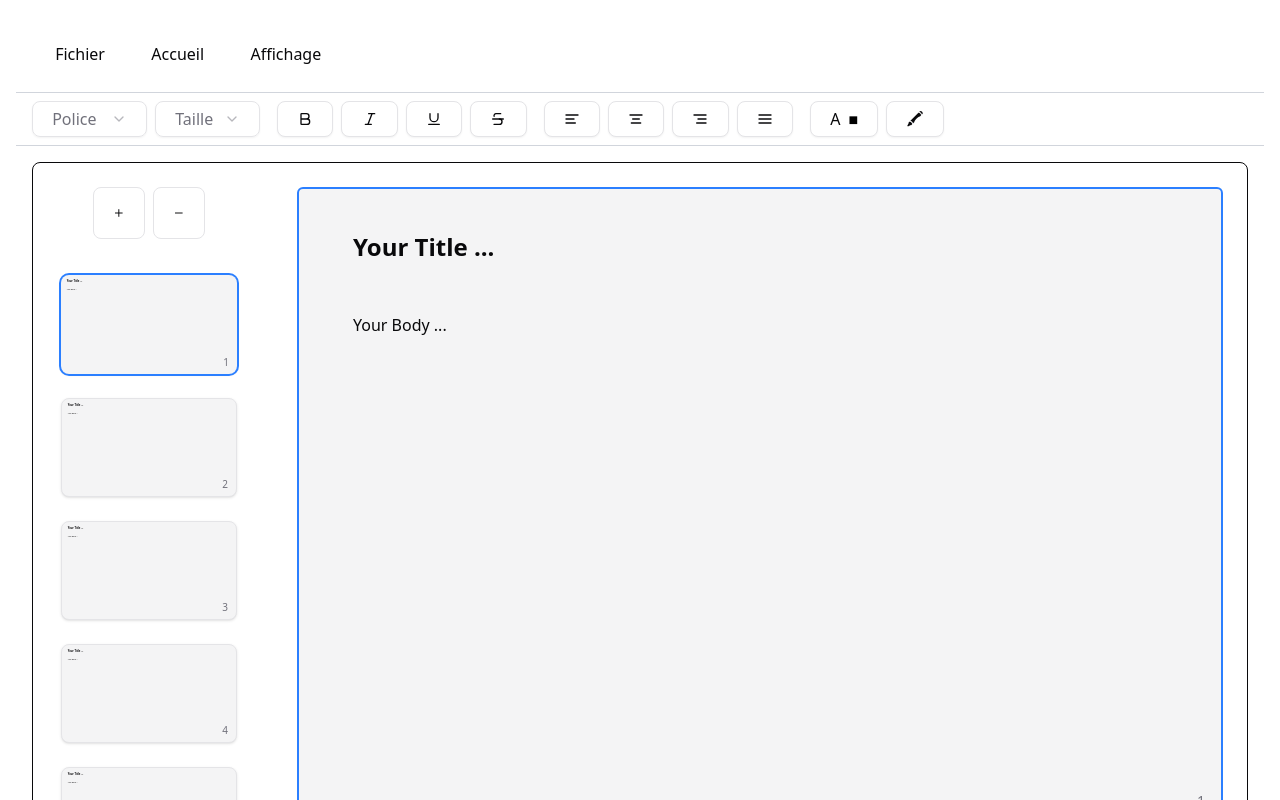
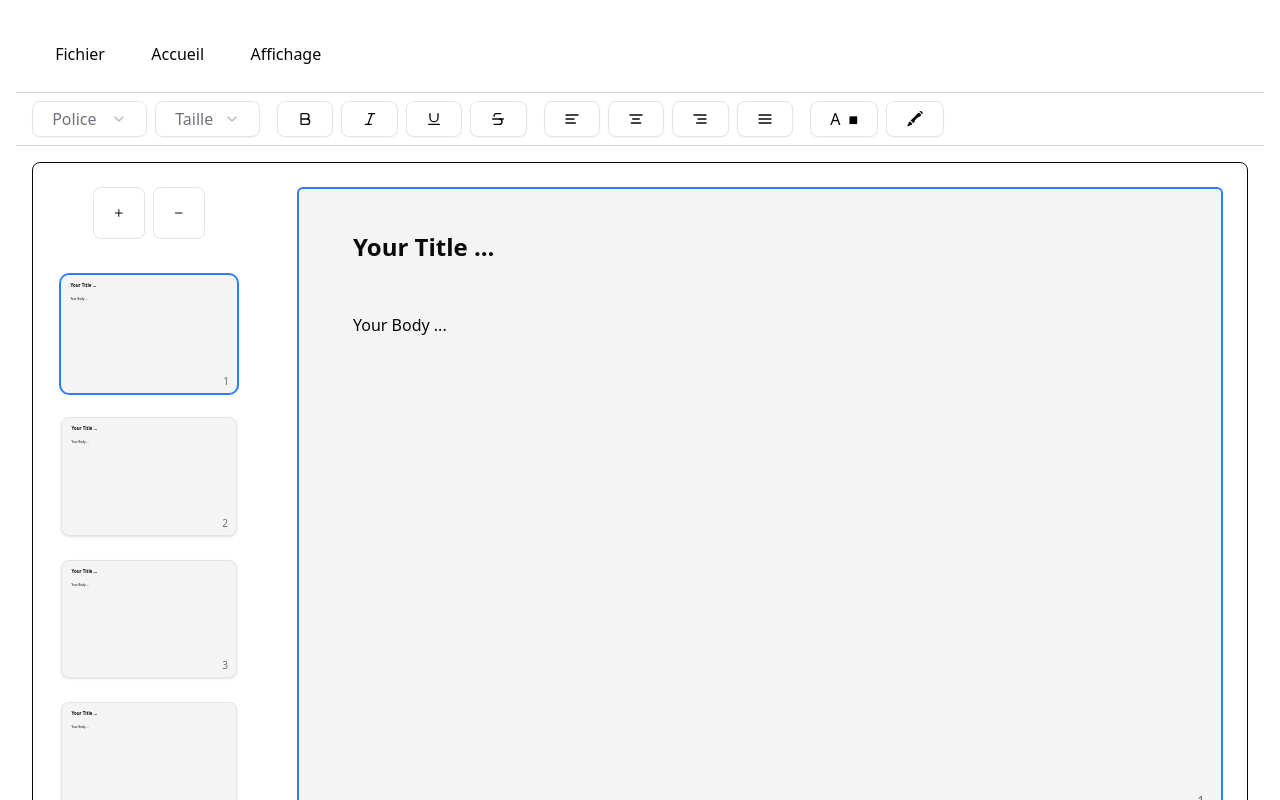
Before and after one commit to Wavitoo/DataboldSlides, a React (Vite) app: page / in a window 1280 px wide. Built offline with nearby package versions, Linux system fonts and the light colour scheme.

Commit message:
fix(slide-preview): sync preview base size and scale with canvas for better fidelity

```diff
--- a/src/components/SlidePreview.jsx
+++ b/src/components/SlidePreview.jsx
@@ -22,8 +22,8 @@ export default function SlidePreview({ slide, index, active, onClick }) {
         },
       ];
 
-  const canvasWidth = 1920;
-  const canvasHeight = 1080;
+  const canvasWidth = 1160;
+  const canvasHeight = 780;
   const previewWidth = 176;
   const previewHeight = previewWidth * (canvasHeight / canvasWidth);
   const baseScale = Math.min(previewWidth / canvasWidth, previewHeight / canvasHeight);
```
